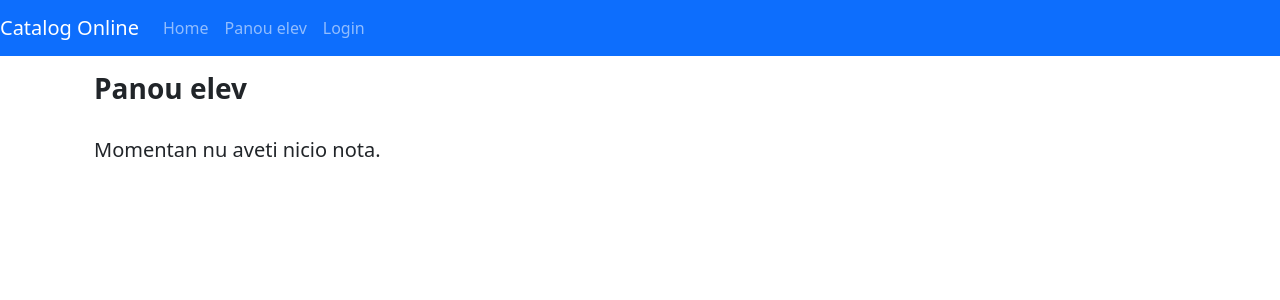
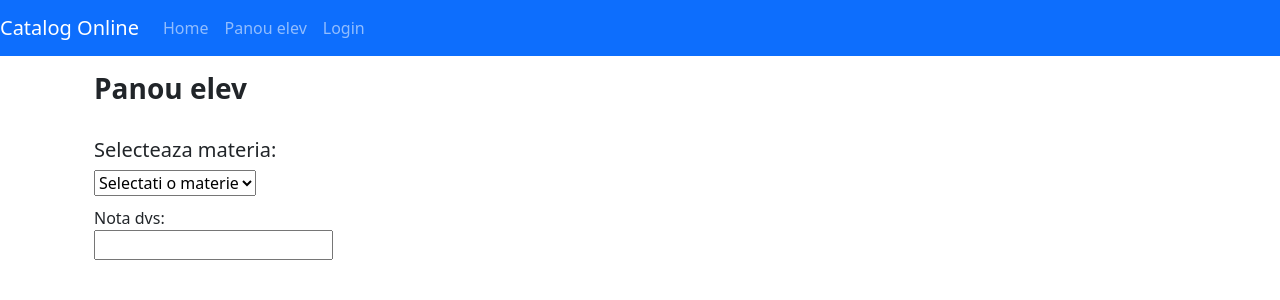
Before and after one commit to tr0yyy/catalog-online-mds, a React (Create React App) app in the folder client/: page /elev in a window 1280 px wide. Shown: the top 300 px of the page. Built offline with nearby package versions, Linux system fonts and the light colour scheme.

Commit message:
Modificat componenta elev

```diff
--- a/client/src/components/elev.component.js
+++ b/client/src/components/elev.component.js
@@ -2,25 +2,36 @@ import React, { Component } from "react";
 import AuthService from "../services/auth.service";
 import Loader from "react-js-loader";
 
+const MOCK_COURSES = [{ nume: "Mate" }, { nume: "Romana" }, { nume: "Info" }];
+
 export default class Elev extends Component {
   constructor(props) {
     super(props);
+    this.ref = React.createRef();
     this.state = {
       currentUser: AuthService.getCurrentUser(),
-      coursesNames: [],
+      coursesNames: [...MOCK_COURSES],
+      materiaSelectata: undefined,
+      nota: undefined,
     };
   }
+  changeNota = () => {
+    this.setState({ nota: Math.floor(Math.random() * 10) + 1 });
+  };
+  shouldComponentUpdate(nextProps, nextState) {
+    return this.state.nota !== nextState.nota;
+  }
   render() {
-    if (this.state.coursesNames.length === 0)
-      return (
-        <div className="container">
-          <h3>
-            <strong>Panou elev</strong>
-          </h3>
-          <br />
-          <h5>Momentan nu aveti nicio nota.</h5>
-        </div>
-      );
+    // if (this.state.coursesNames.length === 0)
+    //   return (
+    //     <div className="container">
+    //       <h3>
+    //         <strong>Panou elev</strong>
+    //       </h3>
+    //       <br />
+    //       <h5>Momentan nu aveti nicio nota.</h5>
+    //     </div>
+    //   );
 
     return (
       <div className="container">
@@ -32,11 +43,30 @@ export default class Elev extends Component {
 
           <div>
             <h5>Selecteaza materia:</h5>
-            <select>
-              {this.state.coursesNames.map((course) => (
-                <option value={course.index}>{course.nume}</option>
-              ))}
-            </select>
+            <form>
+              <select
+                onChange={(e) => {
+                  const indexMaterie = Number(e.target.value);
+                  if (indexMaterie === 0) return;
+                  this.changeNota();
+                }}
+              >
+                {!this.state.nota && <option>Selectati o materie</option>}
+                {this.state.coursesNames.map((course, idx) => (
+                  <option value={idx + 1}>{course.nume}</option>
+                ))}
+              </select>
+              <label>
+                Nota dvs:
+                <br />
+                <input
+                  type="text"
+                  name="name"
+                  readOnly={true}
+                  value={this.state.nota}
+                />
+              </label>
+            </form>
           </div>
         </header>
       </div>
```
